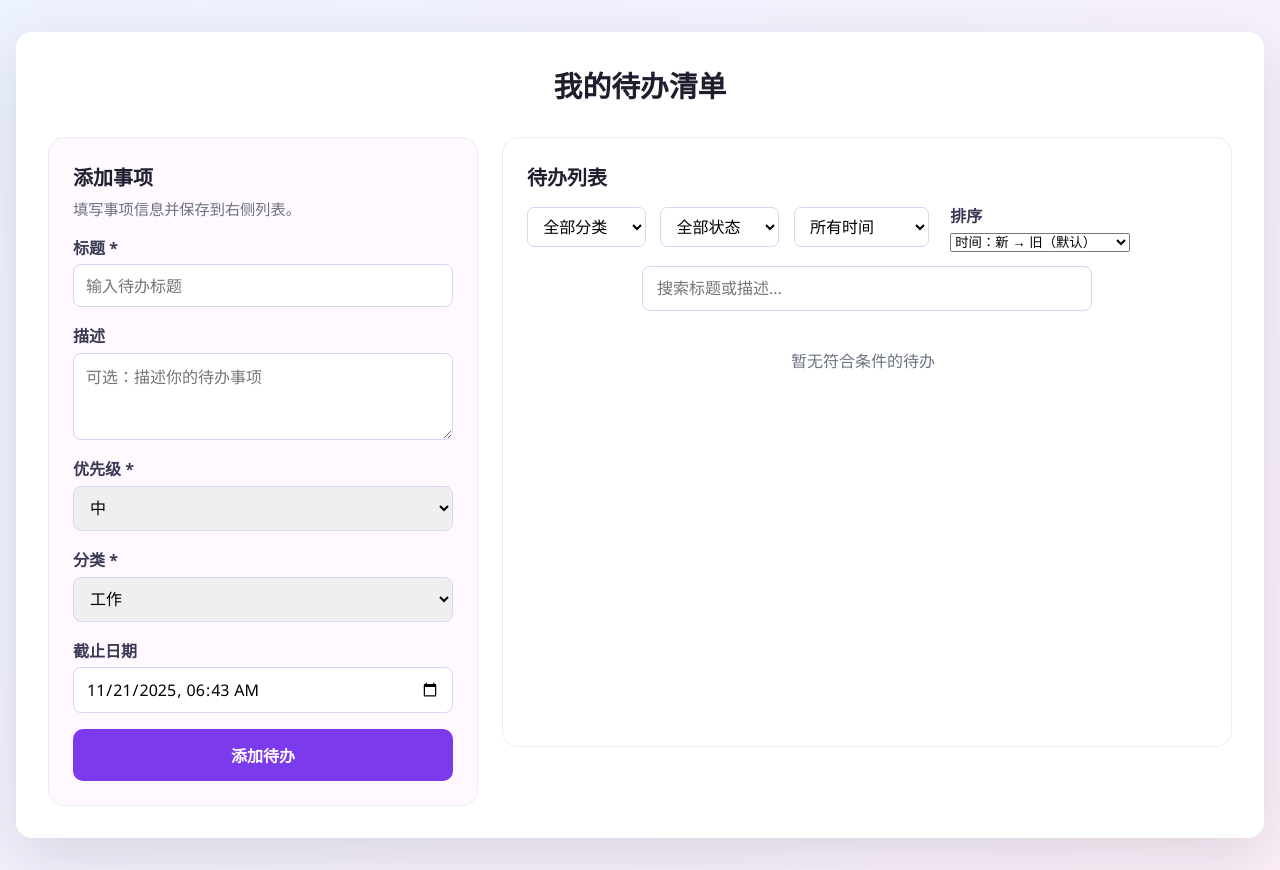
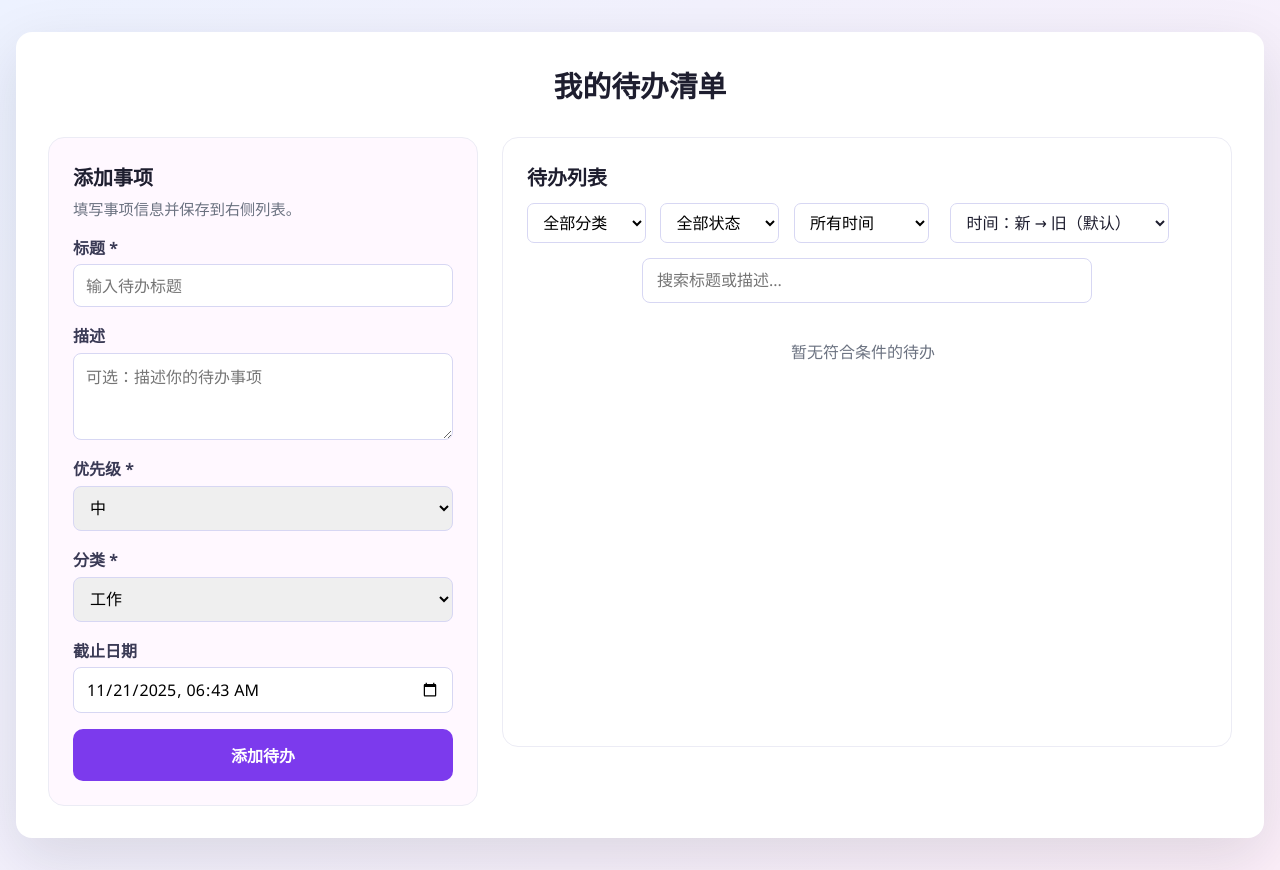
Before and after one commit to kiwi100/todo-list, a React (Create React App) app: page / in a window 1280 px wide. Built offline with nearby package versions, Linux system fonts and the light colour scheme.

Commit message:
style: 统一筛选和排序样式

```diff
--- a/src/App.css
+++ b/src/App.css
@@ -336,22 +336,43 @@
 }
 
 .sort-toolbar {
-  margin-top: 0;
   display: flex;
-  justify-content: flex-end;
+  align-items: center;
+  gap: 0.5rem;
+  margin: 0;
 }
 
 .sort-toolbar label {
   display: flex;
-  flex-direction: column;
-  gap: 0.35rem;
+  align-items: center;
+  gap: 0.5rem;
   font-weight: 600;
   color: #3a3a55;
+  font-size: 0.95rem;
+  white-space: nowrap;
 }
 
 .sort-toolbar select {
   min-width: 180px;
+  border: 1px solid #d7d7f3;
+  border-radius: 7px;
+  padding: 0.45em 1.3em 0.45em 0.7em;
+  font-size: 1em;
+  font-family: inherit;
+  background: #fff;
+  color: #1e1e2f;
   cursor: pointer;
+  outline: none;
+  transition: border 0.16s ease, box-shadow 0.16s ease;
+}
+
+.sort-toolbar select:hover {
+  border-color: #c4b5fd;
+}
+
+.sort-toolbar select:focus {
+  border-color: #7c3aed;
+  box-shadow: 0 0 0 2px rgba(124, 58, 237, 0.08);
 }
 
 .todo-list {
@@ -627,6 +648,15 @@
     justify-content: flex-start;
   }
 
+  .sort-toolbar label {
+    flex-direction: row;
+  }
+
+  .sort-toolbar select {
+    flex: 1;
+    min-width: 0;
+  }
+
   .todo-item {
     grid-template-columns: 1fr;
   }
--- a/src/App.js
+++ b/src/App.js
@@ -388,8 +388,8 @@ function App() {
                   filterDue={filterDue} setFilterDue={setFilterDue}
                 />
                 <div className="sort-toolbar">
-                  <label>
-                    排序
+
+
                     <select
                       value={sortMode}
                       onChange={handleSortModeChange}
@@ -401,7 +401,6 @@ function App() {
                       <option value="due-desc">截止时间：晚 → 早</option>
                       <option value="due-asc">截止时间：早 → 晚</option>
                     </select>
-                  </label>
                 </div>
               </div>
             </div>
```
